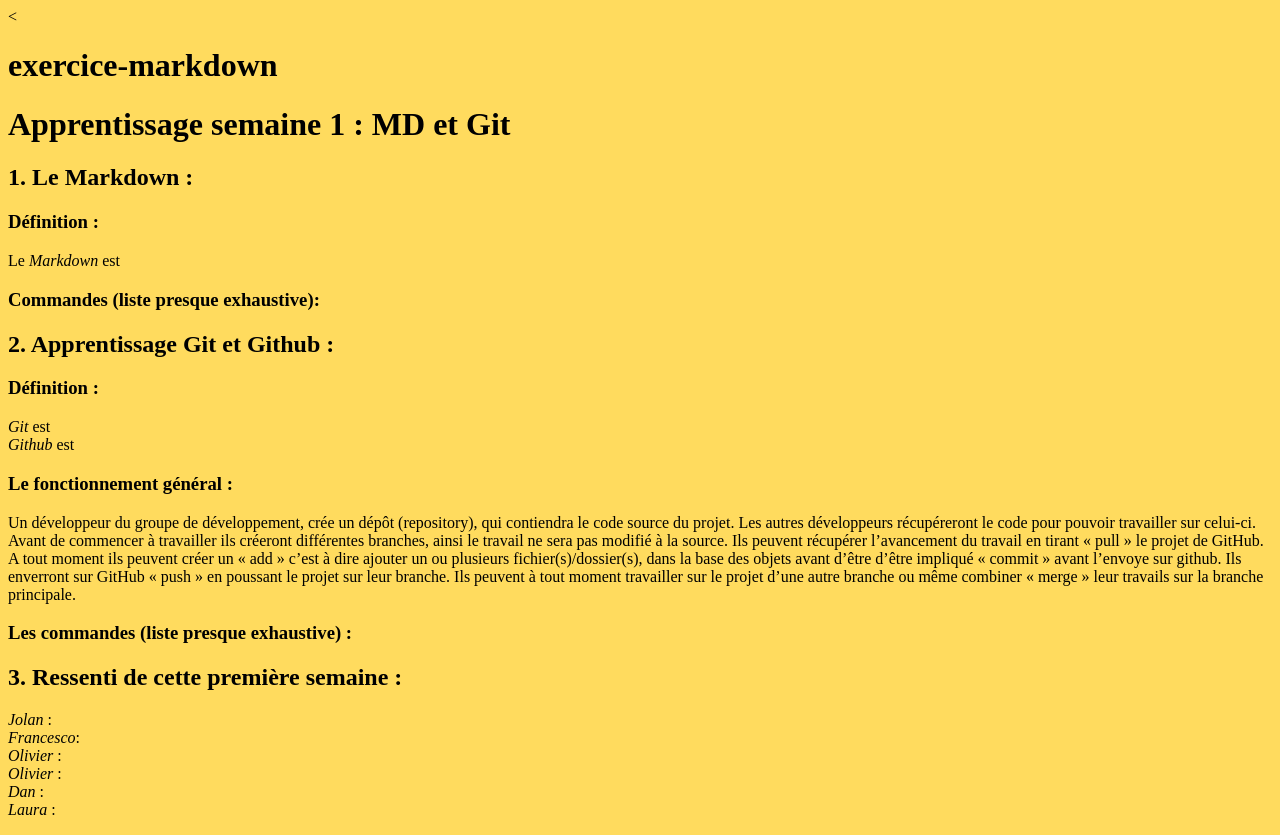
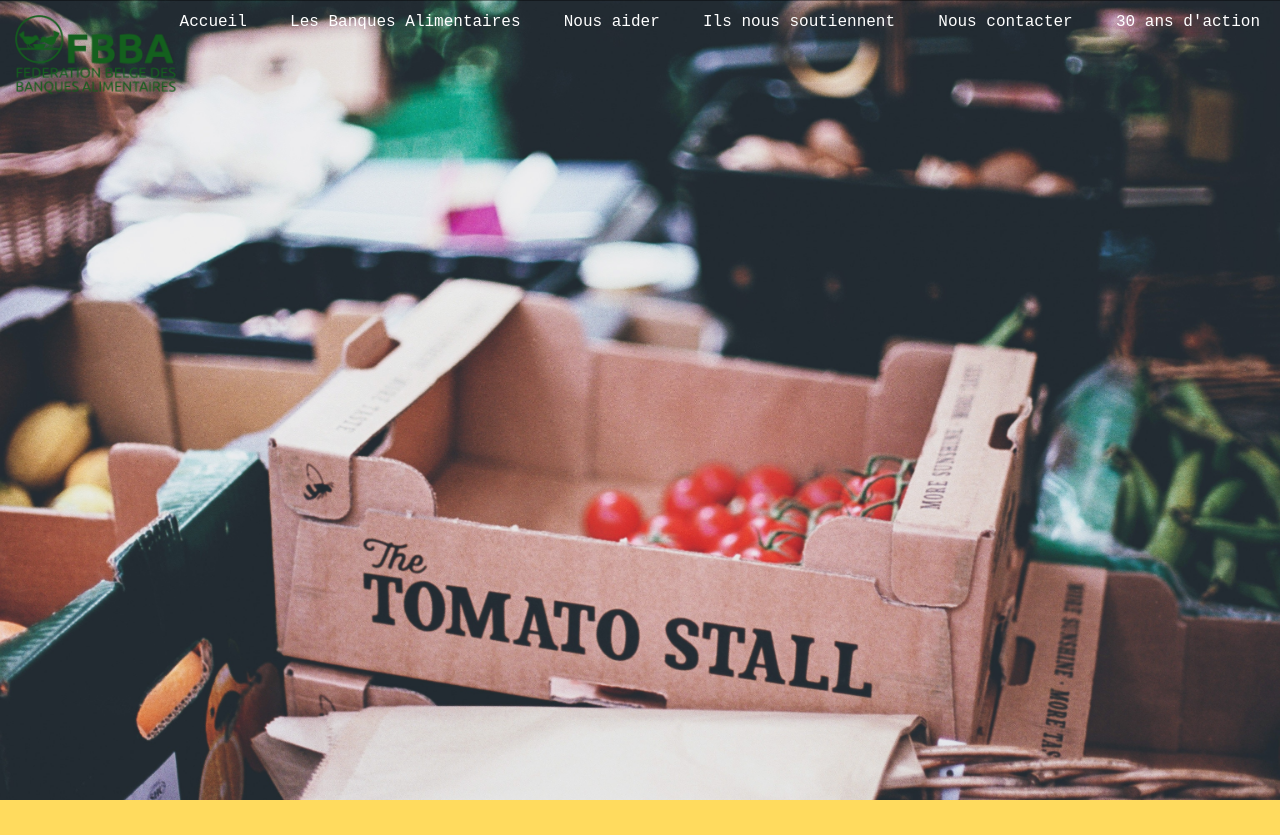
Before and after one commit to pecoraroFRANCESCO/Learning-Environment, a plain HTML site: page index.html in a window 1280 px wide. After the commit the page ends 800 px from the top, so only its background shows below. Drawn offline with Linux system fonts and the light colour scheme.

Commit message:
ajj photo && ajj logo dans index

```diff
--- a/css/style.css
+++ b/css/style.css
@@ -1,3 +1,51 @@
+
 body{
 	background-color: #ffdb5e;
+	margin: 0;
+	padding: 0;
 }
+
+.style_liens{
+	position: absolute;
+	top: 0;
+	right: 0;
+	list-style-type: none;
+}
+
+li{
+	display: inline-block;
+	padding: 0 20px;
+	text-align: center;
+
+}
+a{
+	text-decoration: none;
+	color: white;
+	font-family: Courier New;
+	font-size: 16px;
+}
+.nav{
+	font-size: 13px;
+	border: solid rgba(0, 0, 0, 0.2);
+	border-width: 0 0 1px;
+	width: 100%;
+	position: fixed;
+	top: 0;
+	left: 0;
+	background-color: rgba(0, 0, 0, 0.25);
+}
+.about{
+	background: url(../img/about.jpg) no-repeat;
+	background-size: cover;
+	background-position: center;
+	height: 800px;
+}
+
+.logo{
+	background: url(../img/fbba-logo.png) no-repeat;
+	position: fixed;
+	height: 100px;
+	width: 330px;
+	background-size: contain;
+	background-position: unset;
+}
--- a/index.html
+++ b/index.html
@@ -1,30 +1,22 @@
-<<!DOCTYPE html>
+<!DOCTYPE html>
 <html lang="en">
 <head>
 	<meta charset="UTF-8">
 	<link rel="stylesheet" type="text/css" href="css/style.css">
-	<title>exercice-markdown</title>
+	<title>OnePage - operation caritative</title>
 </head>
 <body>
-	<h1 id="exercice-markdown">exercice-markdown</h1>
-	<h1 id="apprentissage-semaine-1-md-et-git-">Apprentissage semaine 1 : <strong>MD et Git</strong></h1>
-	<h2 id="1-le-markdown-">1. Le Markdown :</h2>
-	<h3 id="d-finition-">Définition :</h3>
-		<p>Le <em>Markdown</em> est  </p>
-	<h3 id="commandes-liste-presque-exhaustive-">Commandes (liste presque exhaustive):</h3>
-	<h2 id="2-apprentissage-git-et-github-">2. Apprentissage Git et Github :</h2>
-	<h3 id="d-finition-">Définition :</h3>
-		<p><em>Git</em> est<br><em>Github</em> est    </p>
-	<h3 id="le-fonctionnement-g-n-ral-">Le fonctionnement général :</h3>
-		<p>Un développeur du groupe de développement, crée un dépôt (repository), qui contiendra le code source du projet.
-		Les autres développeurs récupéreront le code pour pouvoir travailler sur celui-ci.
-		Avant de commencer à travailler ils créeront différentes branches, ainsi le travail ne sera pas modifié à la source.
-		Ils peuvent récupérer l’avancement du travail en tirant « pull » le projet de GitHub.
-		A tout moment ils peuvent créer un « add » c’est à dire ajouter un ou plusieurs fichier(s)/dossier(s), dans la base des objets avant d’être d’être impliqué « commit » avant l’envoye sur github.
-		Ils enverront sur GitHub « push » en poussant le projet sur leur branche.
-		Ils peuvent à tout moment travailler sur le projet d’une autre branche ou même combiner « merge » leur travails sur la branche principale.</p>
-	<h3 id="les-commandes-liste-presque-exhaustive-">Les commandes (liste presque exhaustive) :</h3>
-	<h2 id="3-ressenti-de-cette-premi-re-semaine-">3. Ressenti de cette première semaine :</h2>
-		<p><em>Jolan</em> :<br><em>Francesco</em>:<br><em>Olivier</em> :<br><em>Olivier</em> :<br><em>Dan</em> :<br><em>Laura</em> :  </p>
+	<div class="nav">
+		<ul class="style_liens">
+			<li><a href="accueil">Accueil</a></li>
+			<li><a href="banques alimentaires">Les Banques Alimentaires</a></li>
+			<li><a href="aider">Nous aider</a></li>
+			<li><a href="soutenir">Ils nous soutiennent</a></li>
+			<li><a href="contacter">Nous contacter</a></li>
+			<li><a href="action">30 ans d'action</a></li>
+		</ul>
+	</div>
+	<div class="logo"></div>
+	<div class="about"></div>
 </body>
 </html>
```
Also changed, not shown: img/about.jpg (added), img/fbba-logo.png (added), img/logo.jpg (added).
